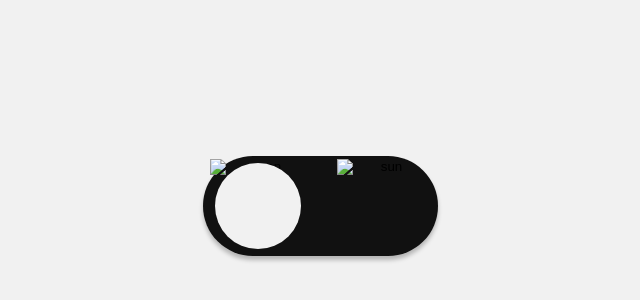
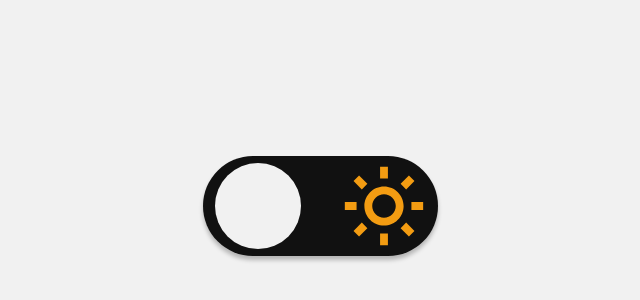
Before and after one commit to bfukumori/theme-switcher, a plain HTML site: page index.html in a window 1280 px wide. Shown: the part 194-494 px from the top of the page, without its empty margins (320-960 px from the left). Drawn offline with Linux system fonts and the light colour scheme; the site is published under a folder, as on GitHub Pages, so addresses that start at the root find nothing.

Commit message:
fix img src

```diff
--- a/index.html
+++ b/index.html
@@ -15,8 +15,8 @@
     <button class="btn-wrapper">
       <div class="btn-switch">
       </div>
-      <img class="btn-icon" src="/assets/moon.svg" alt="moon">
-      <img class="btn-icon" src="/assets/sun.svg" alt="sun">
+      <img class="btn-icon" src="./assets/moon.svg" alt="moon">
+      <img class="btn-icon" src="./assets/sun.svg" alt="sun">
     </button>
   </div>
   <script src="./scripts.js"></script>
```
